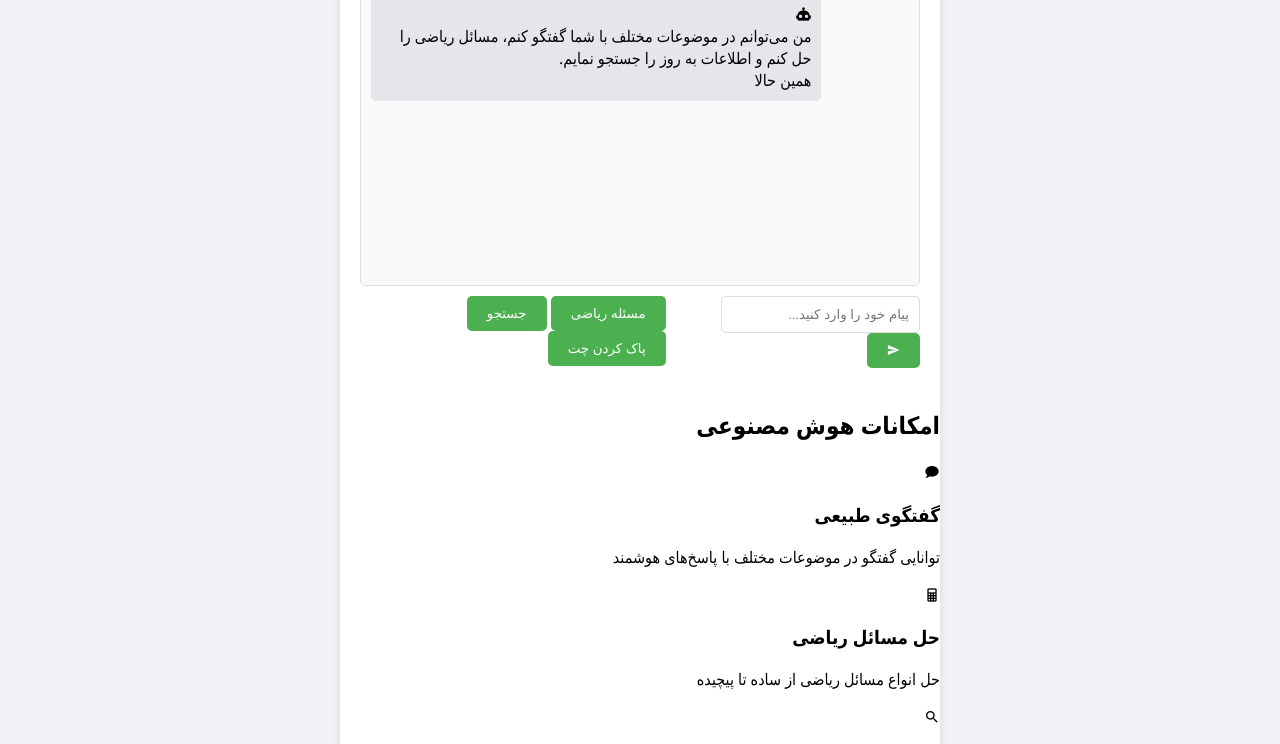
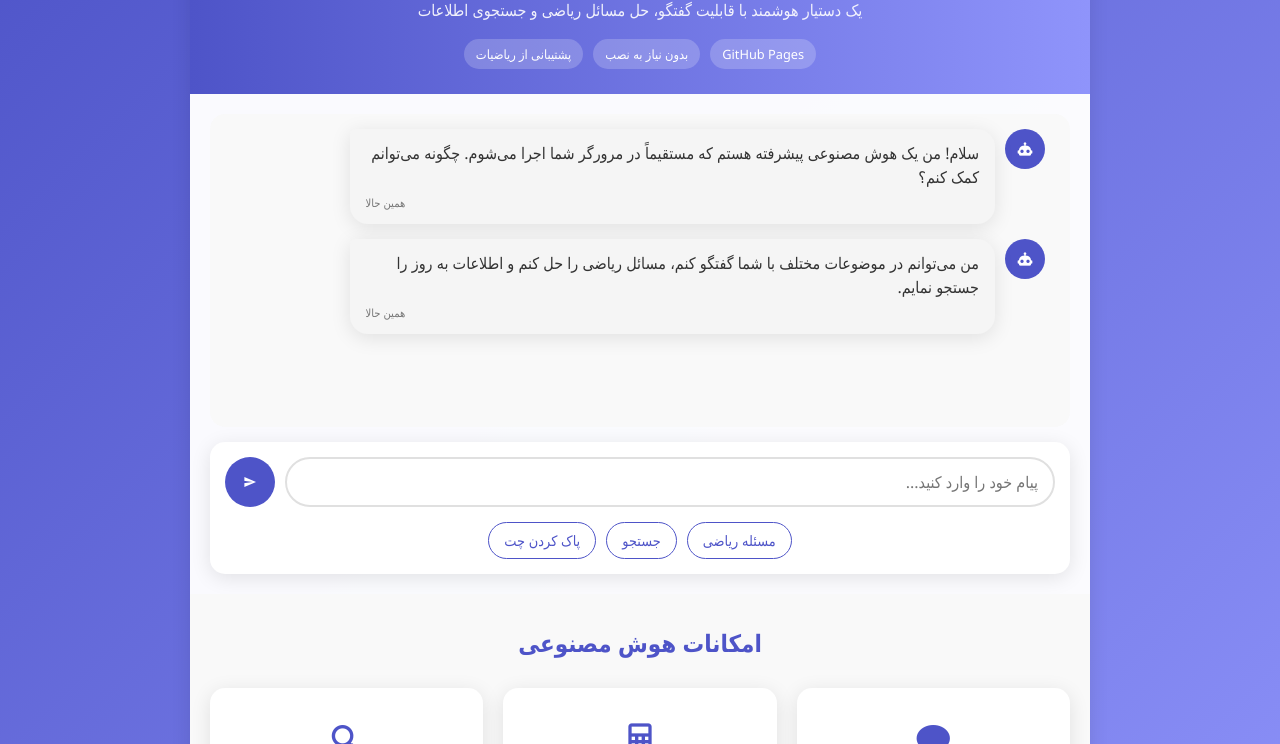
Before and after one commit to mahdiklidari190/BK.ai, a plain HTML site: page index.html in a window 1280 px wide. Shown: the part 113-857 px from the top of the page. Drawn offline with nearby package versions, Linux system fonts and the light colour scheme.

Commit message:
Update style.css

```diff
--- a/style.css
+++ b/style.css
@@ -1,86 +1,310 @@
-body {
-    font-family: 'Segoe UI', Tahoma, Geneva, Verdana, sans-serif;
-    background-color: #f0f2f5;
+/* تنظیمات کلی */
+* {
     margin: 0;
     padding: 0;
+    box-sizing: border-box;
+    font-family: 'Segoe UI', Tahoma, Geneva, Verdana, sans-serif;
+}
+
+:root {
+    --primary-color: #4e54c8;
+    --secondary-color: #8f94fb;
+    --accent-color: #4CAF50;
+    --text-color: #333;
+    --light-bg: #f9f9f9;
+    --card-bg: #ffffff;
+    --shadow: 0 4px 20px rgba(0, 0, 0, 0.1);
+}
+
+body {
+    background: linear-gradient(135deg, var(--primary-color) 0%, var(--secondary-color) 100%);
+    color: var(--text-color);
+    min-height: 100vh;
+    padding: 20px;
     display: flex;
     justify-content: center;
     align-items: center;
-    height: 100vh;
-    direction: rtl;
+    line-height: 1.6;
 }
 
 .container {
     width: 100%;
-    max-width: 600px;
-    background-color: #fff;
-    border-radius: 10px;
-    box-shadow: 0 2px 10px rgba(0, 0, 0, 0.1);
+    max-width: 900px;
+    background: rgba(255, 255, 255, 0.97);
+    border-radius: 20px;
+    box-shadow: var(--shadow);
     overflow: hidden;
+    display: flex;
+    flex-direction: column;
 }
 
-h1 {
+/* هدر */
+header {
+    background: linear-gradient(90deg, var(--primary-color) 0%, var(--secondary-color) 100%);
+    color: white;
+    padding: 25px;
     text-align: center;
-    color: #333;
+    position: relative;
+}
+
+header h1 {
+    font-size: 2.2rem;
+    margin-bottom: 10px;
+}
+
+header p {
+    opacity: 0.9;
+    margin-bottom: 15px;
+}
+
+.badges {
+    display: flex;
+    justify-content: center;
+    gap: 10px;
+    margin-top: 15px;
+}
+
+.badge {
+    background: rgba(255, 255, 255, 0.2);
+    padding: 5px 12px;
+    border-radius: 20px;
+    font-size: 0.8rem;
+}
+
+/* بخش چت */
+.chat-container {
     padding: 20px;
-    margin: 0;
-    background-color: #4CAF50;
+    display: flex;
+    flex-direction: column;
+    height: 500px;
+}
+
+.chat-box {
+    flex: 1;
+    overflow-y: auto;
+    padding: 15px;
+    margin-bottom: 15px;
+    background: var(--light-bg);
+    border-radius: 15px;
+    display: flex;
+    flex-direction: column;
+    gap: 15px;
+}
+
+/* پیام‌ها */
+.message {
+    display: flex;
+    max-width: 85%;
+    animation: fadeIn 0.3s ease;
+}
+
+@keyframes fadeIn {
+    from { opacity: 0; transform: translateY(10px); }
+    to { opacity: 1; transform: translateY(0); }
+}
+
+.user-message {
+    align-self: flex-end;
+    flex-direction: row-reverse;
+}
+
+.ai-message {
+    align-self: flex-start;
+}
+
+.avatar {
+    width: 40px;
+    height: 40px;
+    border-radius: 50%;
+    display: flex;
+    justify-content: center;
+    align-items: center;
+    margin: 0 10px;
+    flex-shrink: 0;
+}
+
+.user-message .avatar {
+    background: var(--accent-color);
     color: white;
 }
 
-.chat-container {
-    padding: 20px;
+.ai-message .avatar {
+    background: var(--primary-color);
+    color: white;
 }
 
-.chat-box {
-    height: 400px;
-    overflow-y: auto;
-    border: 1px solid #ddd;
-    border-radius: 5px;
-    padding: 10px;
-    margin-bottom: 10px;
-    background-color: #f9f9f9;
+.content {
+    background: var(--card-bg);
+    padding: 12px 16px;
+    border-radius: 18px;
+    box-shadow: var(--shadow);
 }
 
-.message {
-    padding: 10px;
-    margin-bottom: 10px;
-    border-radius: 5px;
-    max-width: 80%;
+.user-message .content {
+    background: #e3f2fd;
+    border-top-right-radius: 5px;
 }
 
-.user-message {
-    background-color: #dcf8c6;
-    margin-left: auto;
+.ai-message .content {
+    background: #f5f5f5;
+    border-top-left-radius: 5px;
+}
+
+.text {
+    margin-bottom: 5px;
+    line-height: 1.5;
+}
+
+.time {
+    font-size: 0.7rem;
+    color: #777;
     text-align: left;
 }
 
-.ai-message {
-    background-color: #e5e5ea;
-    margin-right: auto;
+.user-message .time {
+    text-align: right;
 }
 
+/* بخش ورودی */
 .input-area {
-    display: flex;
-    gap: 10px;
+    background: white;
+    border-radius: 15px;
+    padding: 15px;
+    box-shadow: var(--shadow);
 }
 
-input[type="text"] {
-    flex: 1;
-    padding: 10px;
-    border: 1px solid #ddd;
-    border-radius: 5px;
+.input-container {
+    display: flex;
+    margin-bottom: 15px;
 }
 
-button {
-    padding: 10px 20px;
-    background-color: #4CAF50;
+#user-input {
+    flex: 1;
+    padding: 12px 15px;
+    border: 2px solid #e0e0e0;
+    border-radius: 25px;
+    outline: none;
+    font-size: 1rem;
+    transition: border-color 0.3s;
+}
+
+#user-input:focus {
+    border-color: var(--primary-color);
+}
+
+#send-btn {
+    background: var(--primary-color);
     color: white;
     border: none;
-    border-radius: 5px;
+    border-radius: 50%;
+    width: 50px;
+    height: 50px;
+    margin-right: 10px;
     cursor: pointer;
+    display: flex;
+    justify-content: center;
+    align-items: center;
+    transition: background 0.3s;
 }
 
-button:hover {
-    background-color: #45a049;
+#send-btn:hover {
+    background: var(--secondary-color);
 }
+
+.quick-actions {
+    display: flex;
+    justify-content: center;
+    gap: 10px;
+    flex-wrap: wrap;
+}
+
+.quick-btn {
+    background: transparent;
+    border: 1px solid var(--primary-color);
+    color: var(--primary-color);
+    padding: 8px 15px;
+    border-radius: 20px;
+    cursor: pointer;
+    transition: all 0.3s;
+    font-size: 0.9rem;
+}
+
+.quick-btn:hover {
+    background: var(--primary-color);
+    color: white;
+}
+
+/* بخش ویژگی‌ها */
+.features {
+    padding: 30px 20px;
+    background: var(--light-bg);
+}
+
+.features h2 {
+    text-align: center;
+    margin-bottom: 25px;
+    color: var(--primary-color);
+}
+
+.feature-grid {
+    display: grid;
+    grid-template-columns: repeat(auto-fit, minmax(250px, 1fr));
+    gap: 20px;
+}
+
+.feature {
+    background: var(--card-bg);
+    padding: 20px;
+    border-radius: 15px;
+    text-align: center;
+    box-shadow: var(--shadow);
+    transition: transform 0.3s;
+}
+
+.feature:hover {
+    transform: translateY(-5px);
+}
+
+.feature i {
+    font-size: 2.5rem;
+    color: var(--primary-color);
+    margin-bottom: 15px;
+}
+
+.feature h3 {
+    margin-bottom: 10px;
+    color: var(--primary-color);
+}
+
+.feature p {
+    color: #666;
+    font-size: 0.9rem;
+}
+
+/* فوتر */
+footer {
+    background: var(--primary-color);
+    color: white;
+    padding: 20px;
+    text-align: center;
+}
+
+footer p {
+    margin-bottom: 10px;
+}
+
+.github-link {
+    display: flex;
+    justify-content: center;
+    align-items: center;
+    gap: 8px;
+}
+
+.github-link a {
+    color: white;
+    text-decoration: none;
+    transition: opacity 0.3s;
+}
+
+.github-link a:hover {
+    opacity: 0.
```
